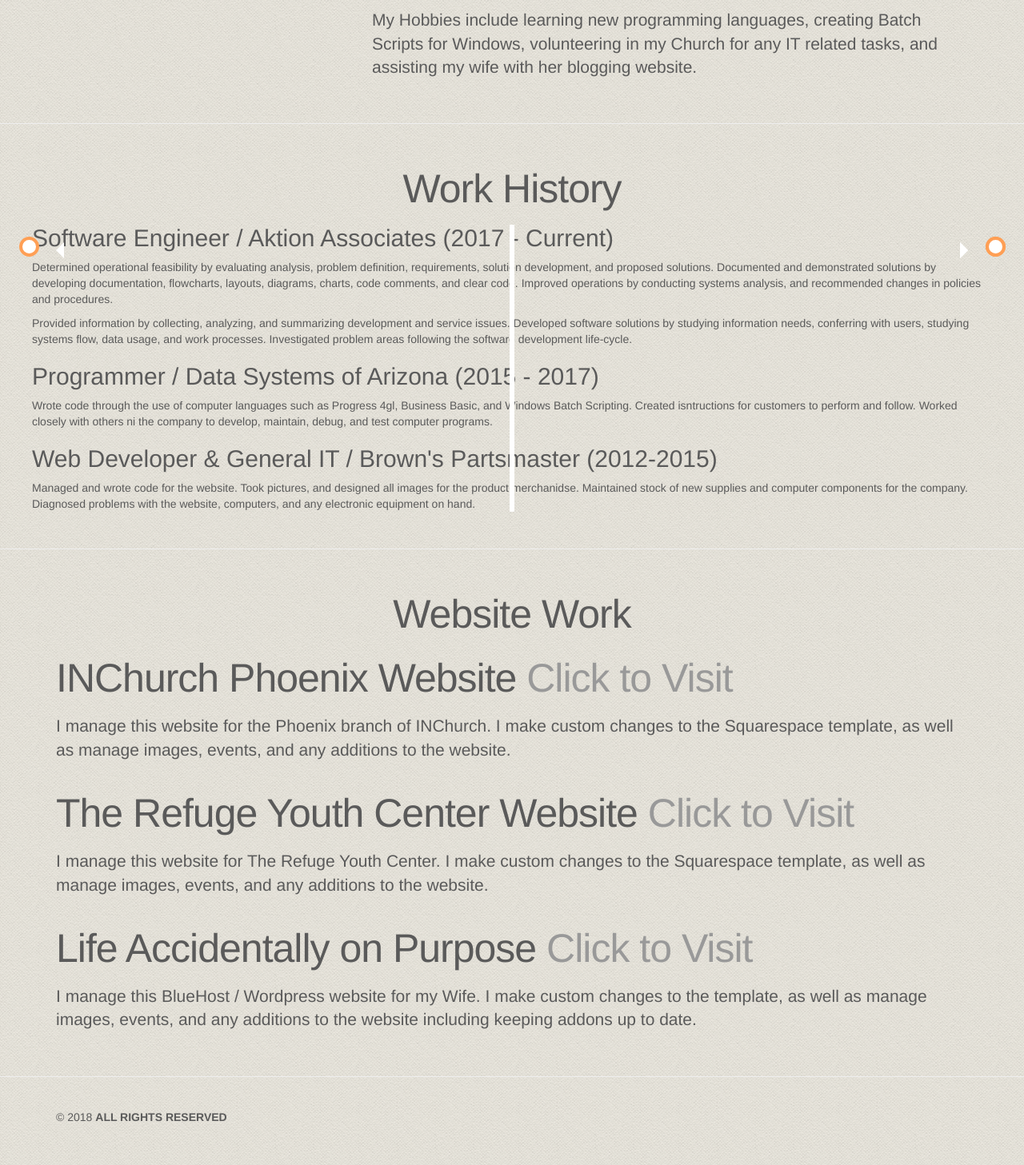
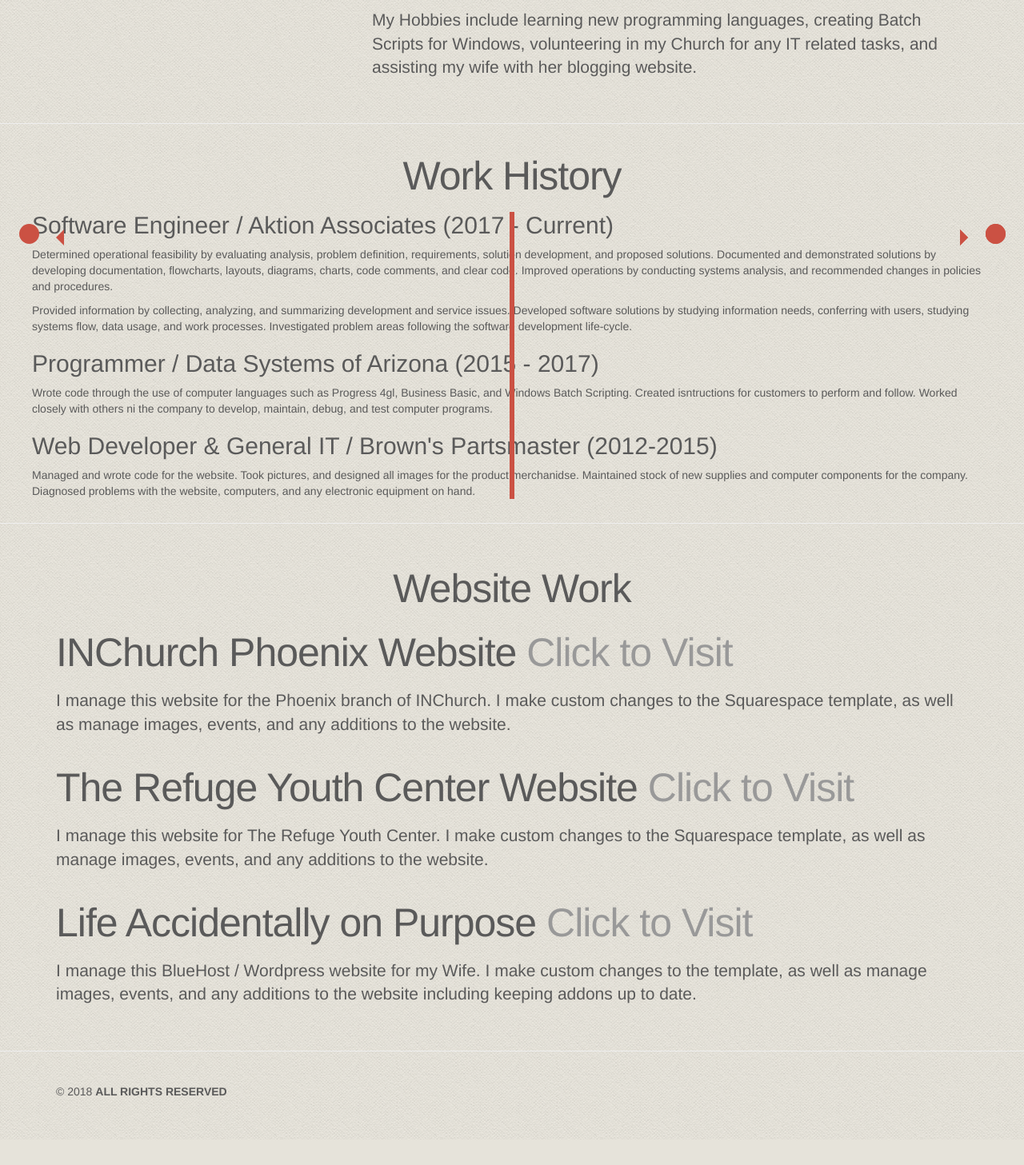
Before and after one commit to jswright91/jswright91.github.io, a PHP site: page / in a window 1280 px wide. Shown: the part 353-1810 px from the top of the page at 80% size. After the commit the page ends 1778 px from the top, so only its background shows below. Run offline with PHP 8.4, Linux system fonts and the light colour scheme; some libraries are stand-ins or nearby versions.

Commit message:
timeline again

```diff
--- a/css/carousel.css
+++ b/css/carousel.css
@@ -99,7 +99,7 @@ body {
   content: '';
   position: absolute;
   width: 6px;
-  background-color: white;
+  background-color: #CB5143;
   top: 0;
   bottom: 0;
   left: 50%;
@@ -121,8 +121,8 @@ body {
   width: 25px;
   height: 25px;
   right: -17px;
-  background-color: white;
-  border: 4px solid #FF9F55;
+  background-color: #CB5143;
+  border: 4px solid #CB5143;
   top: 15px;
   border-radius: 50%;
   z-index: 1;
@@ -147,9 +147,9 @@ body {
   width: 0;
   z-index: 1;
   right: 30px;
-  border: medium solid white;
+  border: medium solid #CB5143;
   border-width: 10px 0 10px 10px;
-  border-color: transparent transparent transparent white;
+  border-color: transparent transparent transparent #CB5143;
 }
 
 /* Add arrows to the right container (pointing left) */
@@ -161,9 +161,9 @@ body {
   width: 0;
   z-index: 1;
   left: 30px;
-  border: medium solid white;
+  border: medium solid #CB5143;
   border-width: 10px 10px 10px 0;
-  border-color: transparent white transparent transparent;
+  border-color: transparent #CB5143 transparent transparent;
 }
 
 /* Fix the circle for containers on the right side */
@@ -196,9 +196,9 @@ body {
 /* Make sure that all arrows are pointing leftwards */
   .tl-container::before {
     left: 60px;
-    border: medium solid white;
+    border: medium solid #CB5143;
     border-width: 10px 10px 10px 0;
-    border-color: transparent white transparent transparent;
+    border-color: transparent #CB5143 transparent transparent;
   }
 
 /* Make sure all circles are at the same spot */
--- a/index.html
+++ b/index.html
@@ -102,8 +102,8 @@
         </div><!-- /.container -->
 
         <!-- Start Work History -->
-        <hr id="work-history" class="">
-        <div class="row featurette alert">
+        <hr id="work-history">
+        <div class="row">
             <h2 class="featurette-heading text-center">Work History</h2>
             <div class="timeline">
                 <div class="tl-container tl-left">
```
